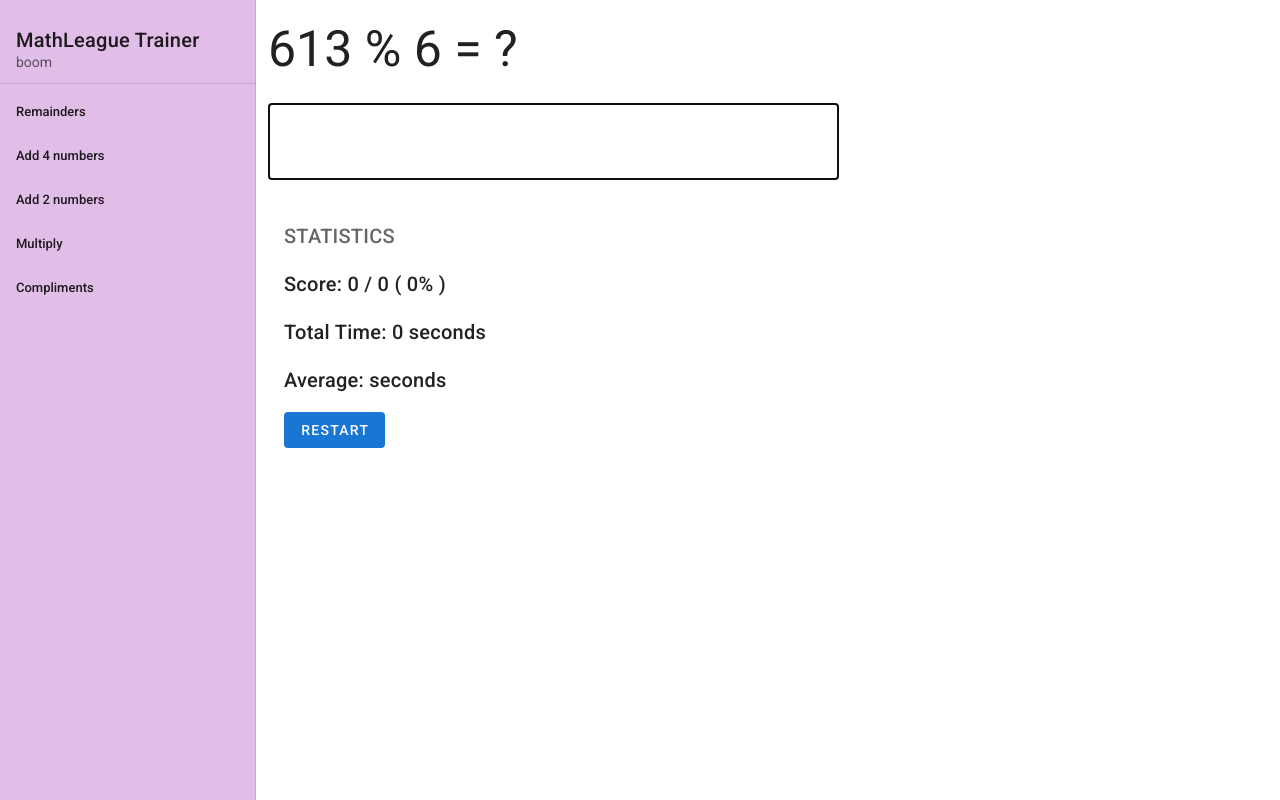
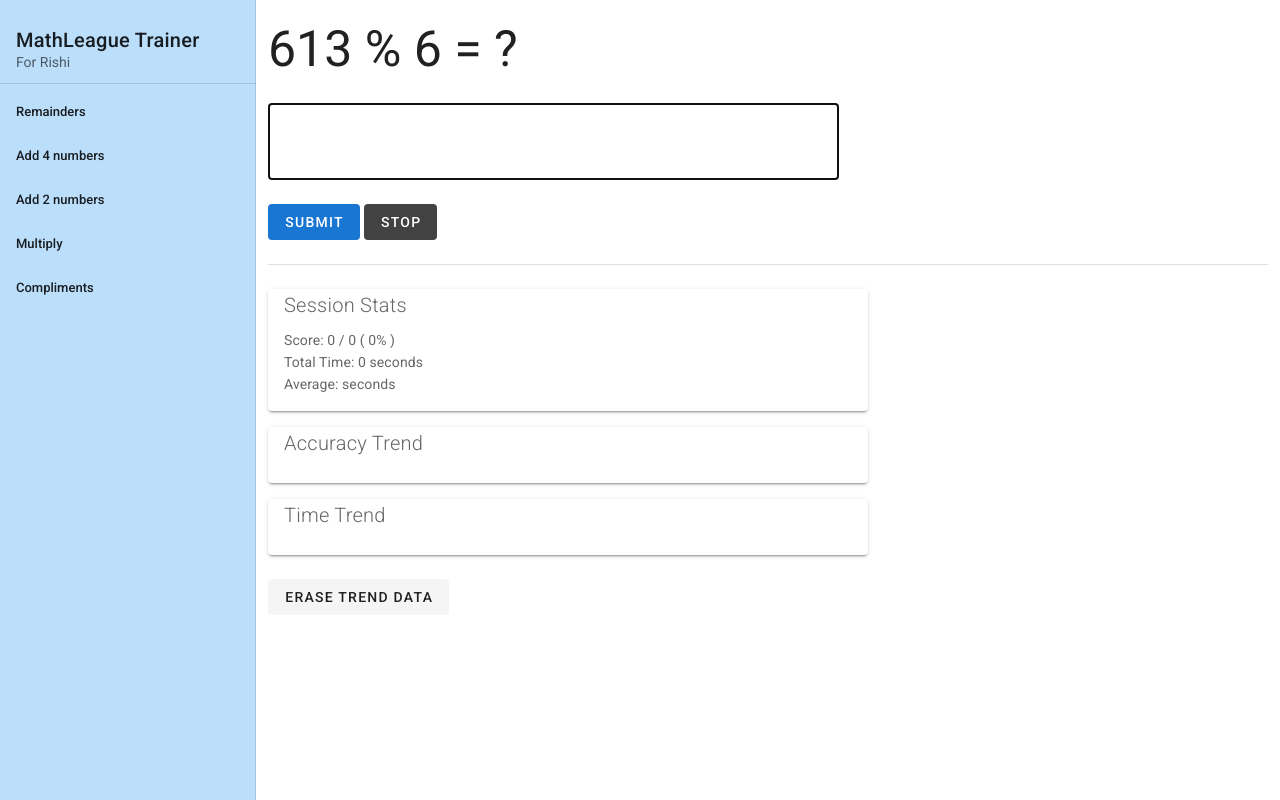
Before and after one commit to kinitpatel/rishi-math, a Vue app: page / in a window 1280 px wide. Both pictures are taken after a click on the button "START". Built offline with nearby package versions, Linux system fonts and the light colour scheme.

Commit message:
improvements

```diff
--- a/src/App.vue
+++ b/src/App.vue
@@ -3,11 +3,10 @@
 
 <v-app id="app">
     <v-navigation-drawer
-      v-model="drawer"
       app
       class="pt-4 lighten-4"
       permanent
-      color="purple"
+      color="blue"
     >
 
       <v-list-item>
@@ -16,7 +15,7 @@
             MathLeague Trainer
           </v-list-item-title>
           <v-list-item-subtitle>
-            boom
+            For Rishi
           </v-list-item-subtitle>
         </v-list-item-content>
       </v-list-item>
--- a/src/components/Quiz.vue
+++ b/src/components/Quiz.vue
@@ -2,7 +2,7 @@
 		<v-container fluid>
 			<div  v-if="started">
 				<p style="font-size:50px" :class="{ 'red--text': wrong }">
-								{{quiz.toString(q)}}
+					{{question}}
 				</p>
 				<input
 					label="Answer"
@@ -10,18 +10,28 @@
 					v-model="answer"
 					style="font-size: 50px; border: 1px solid #eee"
 					autofocus
+					ref="answer"
 				/>
-							<statistics class="mt-6" />
+
+				<div class="mt-6 mb-6">
 					<v-btn
 						depressed
 						color="primary"
-								@click="start"
-								class="ml-4"
+						@click="submit"
+						class="mr-1"
 					>
-								RESTART
+						SUBMIT
+					</v-btn>
+					<v-btn
+						depressed
+						color="secondary"
+						@click="stop"
+					>
+						STOP
 					</v-btn>
 				</div>
-						<div v-else>
+			</div>
+			<div v-else class="mt-6 mb-6">
 				<v-btn
 					depressed
 					color="primary"
@@ -30,12 +40,67 @@
 					START
 				</v-btn>
 			</div>
+			<v-divider/>
+				<statistics class="mt-6" />
+				<v-card
+					class="mt-4"
+					max-width="600"
+				>
+					<v-card-text class="pt-0">
+						<div class="title font-weight-light mb-2">
+							Accuracy Trend
+						</div>
+					</v-card-text>
+					<v-sparkline
+						:value="accuracyTrend"
+						:gradient="['#1feaea', '#ffd200', '#f72047']"
+						:smooth="10"
+						:padding="8"
+						:line-width="2"
+						stroke-linecap="round"
+						gradient-direction="top"
+						:fill="false"
+						type="trend"
+						:auto-line-width="false"
+						auto-draw
+					></v-sparkline>
+				</v-card>
+
+				<v-card
+					class="mt-4"
+					max-width="600"
+				>
+					<v-card-text class="pt-0">
+						<div class="title font-weight-light mb-2">
+							Time Trend
+						</div>
+					</v-card-text>
+					<v-sparkline
+						:value="timeTrend"
+						:gradient="['#f72047', '#ffd200', '#1feaea']"
+						:smooth="10"
+						:padding="8"
+						:line-width="2"
+						stroke-linecap="round"
+						gradient-direction="top"
+						:fill="false"
+						type="trend"
+						:auto-line-width="false"
+						auto-draw
+					></v-sparkline>
+				</v-card>
+
+				<v-btn
+					depressed
+					@click="resetLog"
+					class="mt-6"
+				>
+					ERASE TREND DATA
+				</v-btn>
 	</v-container>
 </template>
 <script>
 import Statistics from './Statistics.vue';
-
-const missed = [];
 
 export default {
   components: { Statistics },
@@ -45,19 +110,21 @@ export default {
 	data() {
 		return {
 			startTime: new Date(),
+			qStartTime: new Date(),
 			totalProblems: 0,
 			totalCorrect: 0,
 			totalTime: 0,
-			q: this.quiz.createQuestion(),
+			q: this.createQuestion(),
 			answer: null,
-			missed,
 			started: false,
 			wrong: false,
+			accuracyTrend: this.quiz.getAccuracyTrend(),
+			timeTrend: this.quiz.getTimeTrend(),
 		}
 	},
 	computed: {
 		question() {
-			return this.quiz.toString(this.q);
+			return this.q ? this.quiz.toString(this.q) : '';
 		},
 		score () {
 			return this.totalProblems ? Math.floor(this.totalCorrect / this.totalProblems * 100) : 0;
@@ -66,35 +133,83 @@ export default {
 	watch: {
 		quiz() {
 			this.started = false;
+			this.accuracyTrend = this.quiz.getAccuracyTrend();
+			this.timeTrend = this.quiz.getTimeTrend();
+		},
+		totalProblems() {
+			this.accuracyTrend = this.quiz.getAccuracyTrend();
+			this.timeTrend = this.quiz.getTimeTrend();
+		},
+		started() {
+			if(this.started) {
+				this.$nextTick(() => {
+					this.$refs.answer.focus()
+				});
+			}
 		}
 	},
 	methods: {
 		submit() {
+			const missKey = `quiz-missed-${this.quiz.name}`;
+			const missed = JSON.parse(localStorage.getItem(missKey)) || [];
+
 			this.totalTime = (new Date() - this.startTime) / 1000;
 			this.totalProblems++;
 
-			if(this.quiz.checkAnswer(this.answer, this.q)) {
+			const result = this.quiz.checkAnswer(this.answer, this.q);
+			const time = (new Date() - this.qStartTime) / 1000;
+			this.quiz.log(result, time);
+
+			this.qStartTime = new Date();
+
+			if(result) {
+				if (time > 5) {
+					missed.push(this.q);
+				}
 				this.totalCorrect++;
 				this.wrong = false;
-				if(missed.length && Math.random() < .1) {
+				if(missed.length && Math.random() < .33) {
 					this.q = missed.shift();
 				} else {
-					this.q = this.quiz.createQuestion();
+					this.q = this.createQuestion();
 				}
 			} else if(!this.wrong){
 				missed.push(this.q);
 				this.wrong = true;
 			}
 			this.answer = null;
+			if(this.started) {
+				this.$nextTick(() => {
+					this.$refs.answer.focus()
+				});
+			}
+
+			localStorage.setItem(missKey, JSON.stringify(missed));
 		},
 		start() {
 			this.startTime = new Date();
 			this.totalTime = 0;
-			this.q = this.quiz.createQuestion();
+			this.q = this.createQuestion();
 			this.totalProblems = 0;
 			this.totalCorrect = 0;
 			this.answer = null;
 			this.started = true;
+			this.qTime = new Date();
+			this.wrong = false;
+		},
+		stop() {
+			this.started = false;
+		},
+		createQuestion() {
+			this.qStartTime = new Date();
+			return this.quiz.createQuestion();
+		},
+		resetLog() {
+			if(window.confirm("Are you sure you want to erase your trends?")) {
+				this.quiz.resetLog();
+				this.accuracyTrend = this.quiz.getAccuracyTrend();
+				this.timeTrend = this.quiz.getTimeTrend();
+			}
 		}
 	}
 }
--- a/src/components/Statistics.vue
+++ b/src/components/Statistics.vue
@@ -1,29 +1,16 @@
 <template>
 	<div>
-			<v-list flat>
-				<v-subheader class="title">STATISTICS</v-subheader>
-				<v-list-item-group
-					v-model="selectedItem"
-					color="primary"
-				>
-					<v-list-item>
-						<v-list-item-content>
-							<v-list-item-title class="title">Score: {{$parent.totalCorrect}} / {{$parent.totalProblems}} ( {{$parent.score}}% )</v-list-item-title>
-						</v-list-item-content>
-					</v-list-item>
-
-					<v-list-item>
-						<v-list-item-content>
-							<v-list-item-title class="title">Total Time: {{$parent.totalTime}} seconds</v-list-item-title>
-						</v-list-item-content>
-					</v-list-item>
-
-					<v-list-item>
-						<v-list-item-content>
-							<v-list-item-title class="title">Average: {{$parent.averageTime}} seconds</v-list-item-title>
-						</v-list-item-content>
-					</v-list-item>
-				</v-list-item-group>
-			</v-list>
+		<v-card
+			max-width="600"
+		>
+			<v-card-text class="pt-0">
+				<div class="title font-weight-light mb-2">
+					Session Stats
+				</div>
+				<div>Score: {{$parent.totalCorrect}} / {{$parent.totalProblems}} ( {{$parent.score}}% )</div>
+				<div>Total Time: {{$parent.totalTime}} seconds</div>
+				<div>Average: {{$parent.averageTime}} seconds</div>
+			</v-card-text>
+		</v-card>
 	</div>
 </template>
--- /dev/null
+++ b/src/lib/Log.js
@@ -0,0 +1,57 @@
+export default {
+	key() {
+		return `quiz-log-${this.name}`;
+	},
+	log(result, time) {
+		const key = this.key();
+		let log = localStorage.getItem(key);
+		log = JSON.parse(log);
+		log = log || [];
+		log.push({ result, time });
+		while (log.length > 1000) {
+			log.shift();
+		}
+		localStorage.setItem(key, JSON.stringify(log));
+	},
+	getAccuracyTrend() {
+		const key = this.key();
+		let log = localStorage.getItem(key);
+		log = JSON.parse(log);
+		log = log || [];
+
+		const size = log.length < 50 ? 5 : 20;
+
+		const results = log.length > 5 ? [0, 100] : [];
+		for(let i=size; i<log.length; i++) {
+			let s = log.slice(i-size, i+1);
+			let correct = s.filter(({result}) => result);
+			let accuracy = Math.round(100 * correct.length / s.length);
+			results.push(accuracy);
+		}
+		return results;
+	},
+	getTimeTrend() {
+		const key = this.key();
+		let log = localStorage.getItem(key);
+		log = JSON.parse(log);
+		log = log || [];
+
+		const size = log.length < 50 ? 5 : 20;
+
+		const results = log.length > 5 ? [0,10] : [];
+		for(let i=size; i<log.length; i++) {
+			let s = log.slice(i-size, i+1);
+			let totalTime = 0;
+			s.forEach(({time}) => {
+				totalTime += time;
+			});
+			let average = Math.round(totalTime / s.length);
+			results.push(average);
+		}
+		return results;
+	},
+	resetLog() {
+		const key = this.key();
+		localStorage.setItem(key, JSON.stringify([]));
+	},
+}
--- a/src/lib/quizzes/AddFour.js
+++ b/src/lib/quizzes/AddFour.js
@@ -1,6 +1,9 @@
 import Random from '@/lib/Random';
+import Log from '@/lib/Log';
 
 export default {
+	name: 'add-four',
+	...Log,
 	createQuestion() {
 		return {
 			a: Random.randBetween(100,999),
@@ -19,5 +22,5 @@ export default {
 	},
 	toString(q) {
 		return `${q.a} + ${q.b} + ${q.c} + ${q.d} = ?`;
-	},
+	}
 };
--- a/src/lib/quizzes/AddTwo.js
+++ b/src/lib/quizzes/AddTwo.js
@@ -1,6 +1,9 @@
 import Random from '@/lib/Random';
+import Log from '@/lib/Log';
 
 export default {
+	name: 'add-two',
+	...Log,
 	createQuestion() {
 		return {
 			a: Random.randBetween(100,999),
--- a/src/lib/quizzes/Compliments.js
+++ b/src/lib/quizzes/Compliments.js
@@ -1,6 +1,9 @@
 import Random from '@/lib/Random';
+import Log from '@/lib/Log';
 
 export default {
+	name: 'compliments',
+	...Log,
 	createQuestion() {
 		return {
 			a: Random.randBetween(1,99),
--- a/src/lib/quizzes/Multiply.js
+++ b/src/lib/quizzes/Multiply.js
@@ -1,6 +1,9 @@
 import Random from '@/lib/Random';
+import Log from '@/lib/Log';
 
 export default {
+	name: 'multiply',
+	...Log,
 	createQuestion() {
 		return {
 			a: Random.randBetween(10,19),
--- a/src/lib/quizzes/Remainders.js
+++ b/src/lib/quizzes/Remainders.js
@@ -1,6 +1,9 @@
 import Random from '@/lib/Random';
+import Log from '@/lib/Log';
 
 export default {
+	name: 'remainders',
+	...Log,
 	createQuestion() {
 		return {
 			n: Random.randBetween(100,999),
```
Lines whose indentation alone changed are shown as unchanged.
